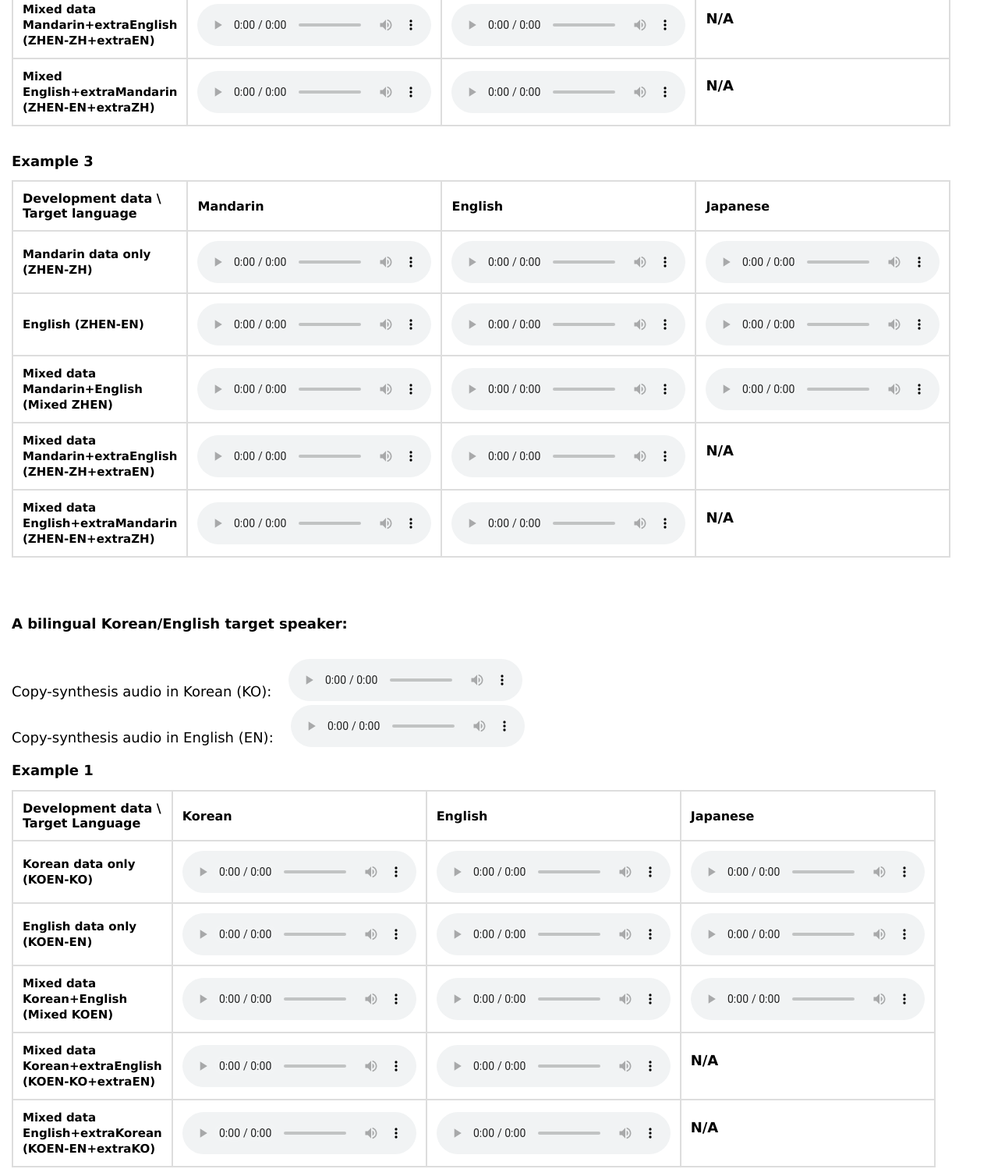
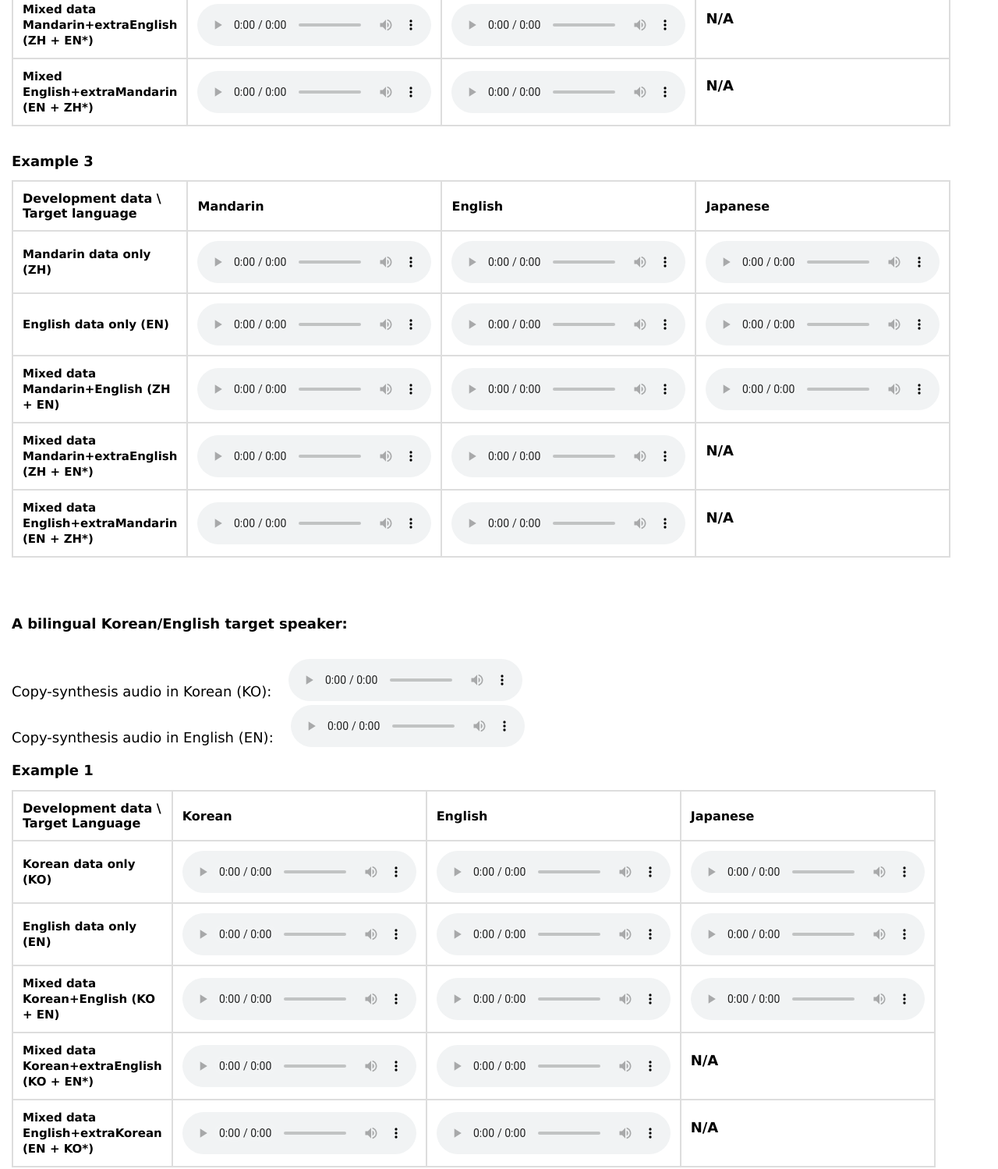
Before and after one commit to oben-ssw10/icassp2020, a plain HTML site: page index.html in a window 1280 px wide. Shown: the part 1259-2758 px from the top of the page at 78% size. Drawn offline with Linux system fonts and the light colour scheme.

Commit message:
Add files via upload

```diff
--- a/index.html
+++ b/index.html
@@ -80,7 +80,7 @@ h2 {
 	      </thead>
 	      <tbody>
               <tr>
-                 <td><b>Mandarin data only (ZHEN-ZH) </b></td>
+                 <td><b>Mandarin data only (ZH) </b></td>
                  <td bgcolor="#ffffff">
                    <audio controls style="width: 300px;">
                      <source src="./audioA/zhen_zh_AZ_29.wav" type="audio/wav">
@@ -101,7 +101,7 @@ h2 {
                  </td>
               </tr>
               <tr>
-                 <td><b>English data only (ZHEN-EN) </b></td>
+                 <td><b>English data only (EN) </b></td>
                  <td>
                    <audio controls style="width: 300px;">
                      <source src="./audioA/zhen_en_AZ_29.wav" type="audio/wav">
@@ -122,7 +122,7 @@ h2 {
                  </td>
               </tr>
               <tr>
-                 <td><b>Mixed data Mandarin+English (Mixed ZHEN)</b></td>
+                 <td><b>Mixed data Mandarin+English (ZH + EN)</b></td>
                  <td>
                    <audio controls style="width: 300px;">
                      <source src="./audioA/zhen_zhen_AZ_29.wav" type="audio/wav">
@@ -143,7 +143,7 @@ h2 {
                  </td>
               </tr>
 	      <tr>
-                 <td><b>Mixed data Mandarin+extraEnglish (ZHEN-ZH+extraEN) </b></td>
+                 <td><b>Mixed data Mandarin+extraEnglish (ZH + EN*) </b></td>
                  <td>
                    <audio controls style="width: 300px;">
                      <source src="./audioA/zhen_zh_sato_AZ_29.wav" type="audio/wav">
@@ -160,7 +160,7 @@ h2 {
 			 <h2> N/A </h2>
               </tr>
 	      <tr>
-                 <td><b>Mixed English+extraMandarin (ZHEN-EN+extraZH) </b></td>
+                 <td><b>Mixed English+extraMandarin (EN + ZH*) </b></td>
                  <td>
                    <audio controls style="width: 300px;">
                      <source src="./audioA/zhen_en_gof_AZ_29.wav" type="audio/wav">
@@ -192,7 +192,7 @@ h2 {
 		 <th>Japanese</th>
               </tr>
               <tr>
-                 <td><b>Mandarin data only (ZHEN-ZH) </b></td>
+                 <td><b>Mandarin data only (ZH) </b></td>
                  <td bgcolor="#ffffff">
                    <audio controls style="width: 300px;">
                      <source src="./audioA/zhen_zh_AZ_30.wav" type="audio/wav">
@@ -213,7 +213,7 @@ h2 {
                  </td>
               </tr>
               <tr>
-                 <td><b>English data only (ZHEN-EN) </b></td>
+                 <td><b>English data only (EN) </b></td>
                  <td>
                    <audio controls style="width: 300px;">
                      <source src="./audioA/zhen_en_AZ_30.wav" type="audio/wav">
@@ -234,7 +234,7 @@ h2 {
                  </td>
               </tr>
               <tr>
-                 <td><b>Mixed data Mandarin+English (Mixed ZHEN) </b></td>
+                 <td><b>Mixed data Mandarin+English (ZH + EN) </b></td>
                  <td>
                    <audio controls style="width: 300px;">
                      <source src="./audioA/zhen_zhen_AZ_30.wav" type="audio/wav">
@@ -255,7 +255,7 @@ h2 {
                  </td>
               </tr>
               <tr>
-                 <td><b>Mixed data Mandarin+extraEnglish (ZHEN-ZH+extraEN) </b></td>
+                 <td><b>Mixed data Mandarin+extraEnglish (ZH + EN*) </b></td>
                  <td>
                    <audio controls style="width: 300px;">
                      <source src="./audioA/zhen_zh_sato_AZ_30.wav" type="audio/wav">
@@ -272,7 +272,7 @@ h2 {
 			 <h2> N/A </h2>
               </tr>
 	      <tr>
-                 <td><b>Mixed English+extraMandarin (ZHEN-EN+extraZH) </b></td>
+                 <td><b>Mixed English+extraMandarin (EN + ZH*) </b></td>
                  <td>
                    <audio controls style="width: 300px;">
                      <source src="./audioA/zhen_en_gof_AZ_30.wav" type="audio/wav">
@@ -303,7 +303,7 @@ h2 {
 		 <th>Japanese</th>
               </tr>
               <tr>
-                 <td><b>Mandarin data only (ZHEN-ZH) </b></td>
+                 <td><b>Mandarin data only (ZH) </b></td>
                  <td bgcolor="#ffffff">
                    <audio controls style="width: 300px;">
                      <source src="./audioA/zhen_zh_AZ_31.wav" type="audio/wav">
@@ -324,7 +324,7 @@ h2 {
                  </td>
               </tr>
              <tr>
-                 <td><b>English (ZHEN-EN) </b></td>
+                 <td><b>English data only (EN) </b></td>
                  <td>
                    <audio controls style="width: 300px;">
                      <source src="./audioA/zhen_en_AZ_31.wav" type="audio/wav">
@@ -345,7 +345,7 @@ h2 {
                  </td>
               </tr>
 	      <tr>
-                 <td><b>Mixed data Mandarin+English (Mixed ZHEN)</b></td>
+                 <td><b>Mixed data Mandarin+English (ZH + EN)</b></td>
                  <td>
                    <audio controls style="width: 300px;">
                      <source src="./audioA/zhen_zhen_AZ_31.wav" type="audio/wav">
@@ -366,7 +366,7 @@ h2 {
                  </td>
               </tr>
               <tr>
-                 <td><b>Mixed data Mandarin+extraEnglish (ZHEN-ZH+extraEN) </b></td>
+                 <td><b>Mixed data Mandarin+extraEnglish (ZH + EN*) </b></td>
                  <td>
                    <audio controls style="width: 300px;">
                      <source src="./audioA/zhen_zh_sato_AZ_31.wav" type="audio/wav">
@@ -384,7 +384,7 @@ h2 {
 		 </td>
               </tr>
               <tr>
-                 <td><b>Mixed data English+extraMandarin (ZHEN-EN+extraZH) </b></td>
+                 <td><b>Mixed data English+extraMandarin (EN + ZH*) </b></td>
                  <td>
                    <audio controls style="width: 300px;">
                      <source src="./audioA/zhen_en_gof_AZ_31.wav" type="audio/wav">
@@ -426,7 +426,7 @@ h2 {
 		 <th>Japanese</th>
               </tr>
               <tr>
-                 <td><b>Korean data only (KOEN-KO) </b></td>
+                 <td><b>Korean data only (KO) </b></td>
                  <td bgcolor="#ffffff">
                    <audio controls style="width: 300px;">
                      <source src="./audioB/koen_ko_sentence_000001.wav" type="audio/wav">
@@ -447,7 +447,7 @@ h2 {
                  </td>
               </tr>
               <tr>
-                 <td><b>English data only (KOEN-EN) </b></td>
+                 <td><b>English data only (EN) </b></td>
                  <td>
                    <audio controls style="width: 300px;">
                      <source src="./audioB/koen_en_sentence_000001.wav" type="audio/wav">
@@ -468,7 +468,7 @@ h2 {
                  </td>
               </tr>
               <tr>
-                 <td><b>Mixed data Korean+English (Mixed KOEN)</b></td>
+                 <td><b>Mixed data Korean+English (KO + EN)</b></td>
                  <td>
                    <audio controls style="width: 300px;">
                      <source src="./audioB/koen_koen_sentence_000001.wav" type="audio/wav">
@@ -489,7 +489,7 @@ h2 {
                  </td>
               </tr>
 	      <tr>
-                 <td><b>Mixed data Korean+extraEnglish (KOEN-KO+extraEN) </b></td>
+                 <td><b>Mixed data Korean+extraEnglish (KO + EN*) </b></td>
                  <td>
                    <audio controls style="width: 300px;">
                      <source src="./audioB/koen_ko_sato_sentence_000001.wav" type="audio/wav">
@@ -507,7 +507,7 @@ h2 {
 		 </td>
               </tr>
               <tr>
-                 <td><b>Mixed data English+extraKorean (KOEN-EN+extraKO) </b></td>
+                 <td><b>Mixed data English+extraKorean (EN + KO*) </b></td>
                  <td>
                    <audio controls style="width: 300px;">
                      <source src="./audioB/koen_en_ygk_sentence_000001.wav" type="audio/wav">
@@ -536,7 +536,7 @@ h2 {
 		 <th>Japanese</th>
               </tr>
               <tr>
-                 <td><b>Korean data only (KOEN-KO) </b></td>
+                 <td><b>Korean data only (KO) </b></td>
                  <td bgcolor="#ffffff">
                    <audio controls style="width: 300px;">
                      <source src="./audioB/koen_ko_sentence_000002.wav" type="audio/wav">
@@ -557,7 +557,7 @@ h2 {
                  </td>
               </tr>
               <tr>
-                 <td><b>English data only (KOEN-EN) </b></td>
+                 <td><b>English data only (EN) </b></td>
                  <td>
                    <audio controls style="width: 300px;">
                      <source src="./audioB/koen_en_sentence_000002.wav" type="audio/wav">
@@ -578,7 +578,7 @@ h2 {
                  </td>
               </tr>
 	      <tr>
-                 <td><b>Mixed data Korean+English (Mixed KOEN) </b></td>
+                 <td><b>Mixed data Korean+English (KO + EN) </b></td>
                  <td>
                    <audio controls style="width: 300px;">
                      <source src="./audioB/koen_koen_sentence_000002.wav" type="audio/wav">
@@ -599,7 +599,7 @@ h2 {
                  </td>
               </tr>
 	      <tr>
-                 <td><b>Mixed data Korean+extraEnglish (KOEN-KO+extraEN) </b></td>
+                 <td><b>Mixed data Korean+extraEnglish (KO + EN*) </b></td>
                  <td>
                    <audio controls style="width: 300px;">
                      <source src="./audioB/koen_ko_sato_sentence_000002.wav" type="audio/wav">
@@ -617,7 +617,7 @@ h2 {
                  </td>
               </tr>
               <tr>
-                 <td><b>Mixed data English+extraKorean (KOEN-EN+extraKO) </b></td>
+                 <td><b>Mixed data English+extraKorean (EN + KO*) </b></td>
                  <td>
                    <audio controls style="width: 300px;">
                      <source src="./audioB/koen_en_ygk_sentence_000002.wav" type="audio/wav">
@@ -646,7 +646,7 @@ h2 {
 		 <th>Japanese</th>
               </tr>
               <tr>
-                 <td><b>Korean data only (KOEN-KO) </b></td>
+                 <td><b>Korean data only (KO) </b></td>
                  <td bgcolor="#ffffff">
                    <audio controls style="width: 300px;">
                      <source src="./audioB/koen_ko_sentence_000004.wav" type="audio/wav">
@@ -667,7 +667,7 @@ h2 {
                  </td>
               </tr>
               <tr>
-                 <td><b>English data only (KOEN-EN) </b></td>
+                 <td><b>English data only (EN) </b></td>
                  <td>
                    <audio controls style="width: 300px;">
                      <source src="./audioB/koen_en_sentence_000004.wav" type="audio/wav">
@@ -688,7 +688,7 @@ h2 {
                  </td>
               </tr>
 	      <tr>
-                 <td><b>Mixed data Korean+English (Mixed KOEN) </b></td>
+                 <td><b>Mixed data Korean+English (KO + EN) </b></td>
                  <td>
                    <audio controls style="width: 300px;">
                      <source src="./audioB/koen_koen_sentence_000004.wav" type="audio/wav">
@@ -709,7 +709,7 @@ h2 {
                  </td>
               </tr>
               <tr>
-                 <td><b>Mixed data Korean+extraEnglish (KOEN-KO+extraEN) </b></td>
+                 <td><b>Mixed data Korean+extraEnglish (KO + EN*) </b></td>
                  <td>
                    <audio controls style="width: 300px;">
                      <source src="./audioB/koen_ko_sato_sentence_000004.wav" type="audio/wav">
@@ -727,7 +727,7 @@ h2 {
                  </td>
               </tr>
 	      <tr>
-                 <td><b>Mixed data English+extraKorean (KOEN-EN+extraKO) </b></td>
+                 <td><b>Mixed data English+extraKorean (EN + KO*) </b></td>
                  <td>
                    <audio controls style="width: 300px;">
                      <source src="./audioB/koen_en_ygk_sentence_000004.wav" type="audio/wav">
@@ -760,7 +760,7 @@ h2 {
                  <th>Spanish</th>
               </tr>
               <tr>
-                 <td><b>Mandarin data only (ZHEN-ZH) </b></td>
+                 <td><b>Mandarin data only (ZH) </b></td>
                  <td>
                    <audio controls style="width: 300px;">
                      <source src="./audioX/zhen_zh_0001_00010.wav" type="audio/wav">
@@ -769,7 +769,7 @@ h2 {
                  </td>
               </tr>
 	      <tr>
-                 <td><b>English data only (ZHEN-EN) </b></td>
+                 <td><b>English data only (EN) </b></td>
                  <td bgcolor="#ffffff">
                    <audio controls style="width: 300px;">
                      <source src="./audioX/zhen_en_0001_00010.wav" type="audio/wav">
@@ -778,7 +778,7 @@ h2 {
                  </td>
               </tr>
               <tr>
-                 <td><b>Mixed data Mandarin+English (Mixed ZHEN)</b></td>
+                 <td><b>Mixed data Mandarin+English (ZH + EN)</b></td>
                  <td>
                    <audio controls style="width: 300px;">
                      <source src="./audioX/zhen_zhen_0001_00010.wav" type="audio/wav">
@@ -797,7 +797,7 @@ h2 {
                  <th>Spanish</th>
               </tr>
               <tr>
-                 <td><b>Mandarin data only (ZHEN-ZH) </b></td>
+                 <td><b>Mandarin data only (ZH) </b></td>
                  <td bgcolor="#ffffff">
                    <audio controls style="width: 300px;">
                      <source src="./audioX/zhen_zh_0001_0001.wav" type="audio/wav">
@@ -806,7 +806,7 @@ h2 {
                  </td>
               </tr>
               <tr>
-                 <td><b>English data only (ZHEN-EN) </b></td>
+                 <td><b>English data only (EN) </b></td>
                  <td bgcolor="#ffffff">
                    <audio controls style="width: 300px;">
                      <source src="./audioX/zhen_en_0001_0001.wav" type="audio/wav">
@@ -815,7 +815,7 @@ h2 {
                  </td>
               </tr>
               <tr>
-                 <td><b>Mixed data Mandarin+English (Mixed ZHEN)</b></td>
+                 <td><b>Mixed data Mandarin+English (ZH + EN)</b></td>
                  <td>
                    <audio controls style="width: 300px;">
                      <source src="./audioX/zhen_zhen_0001_0001.wav" type="audio/wav">
@@ -836,7 +836,7 @@ h2 {
                  <th>Spanish</th>
               </tr>
               <tr>
-                 <td><b>Korean data only (KOEN-KO) </b></td>
+                 <td><b>Korean data only (KO) </b></td>
                  <td bgcolor="#ffffff">
                    <audio controls style="width: 300px;">
                      <source src="./audioX/koen_ko_0001_00010.wav" type="audio/wav">
@@ -845,7 +845,7 @@ h2 {
                  </td>
               </tr>
               <tr>
-                 <td><b>English data only (KOEN-EN) </b></td>
+                 <td><b>English data only (EN) </b></td>
                  <td bgcolor="#ffffff">
                    <audio controls style="width: 300px;">
                      <source src="./audioX/koen_en_0001_00010.wav" type="audio/wav">
@@ -854,7 +854,7 @@ h2 {
                  </td>
               </tr>
               <tr>
-                 <td><b>Mixed data Korean+English (Mixed KOEN)</b></td>
+                 <td><b>Mixed data Korean+English (KO + EN)</b></td>
                  <td>
                    <audio controls style="width: 300px;">
                      <source src="./audioX/koen_koen_0001_00010.wav" type="audio/wav">
@@ -873,7 +873,7 @@ h2 {
                  <th>Spanish</th>
               </tr>
               <tr>
-                 <td><b>Korean data only (KOEN-KO) </b></td>
+                 <td><b>Korean data only (KO) </b></td>
                  <td bgcolor="#ffffff">
                    <audio controls style="width: 300px;">
                      <source src="./audioX/koen_ko_0001_0001.wav" type="audio/wav">
@@ -882,7 +882,7 @@ h2 {
                  </td>
               </tr>
 	      <tr>
-                 <td><b>English data only (KOEN-EN) </b></td>
+                 <td><b>English data only (EN) </b></td>
                  <td bgcolor="#ffffff">
                    <audio controls style="width: 300px;">
                      <source src="./audioX/koen_en_0001_0001.wav" type="audio/wav">
@@ -891,7 +891,7 @@ h2 {
                  </td>
               </tr>
               <tr>
-                 <td><b>Mixed data Korean+English (Mixed KOEN)</b></td>
+                 <td><b>Mixed data Korean+English (KO + EN)</b></td>
                  <td>
                    <audio controls style="width: 300px;">
                      <source src="./audioX/koen_koen_0001_0001.wav" type="audio/wav">
```
Also changed, not shown: 1 other file.
